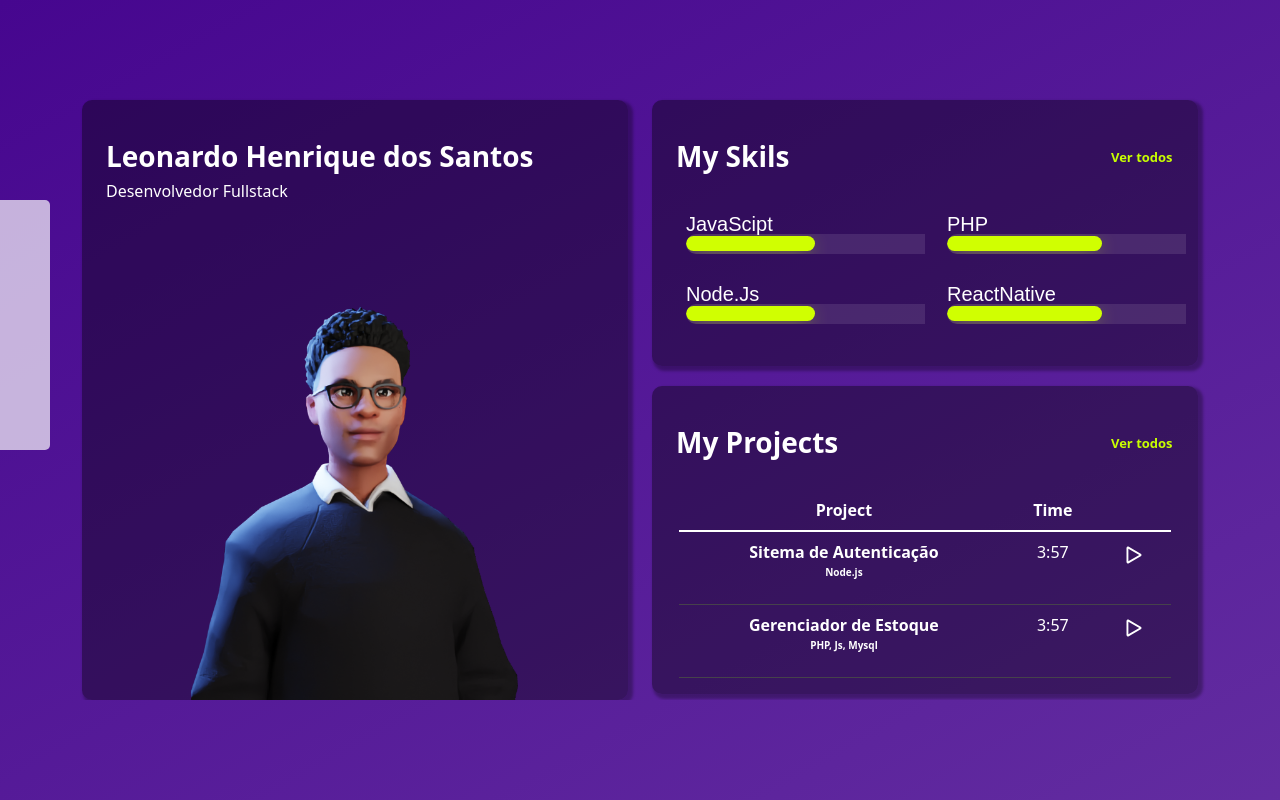
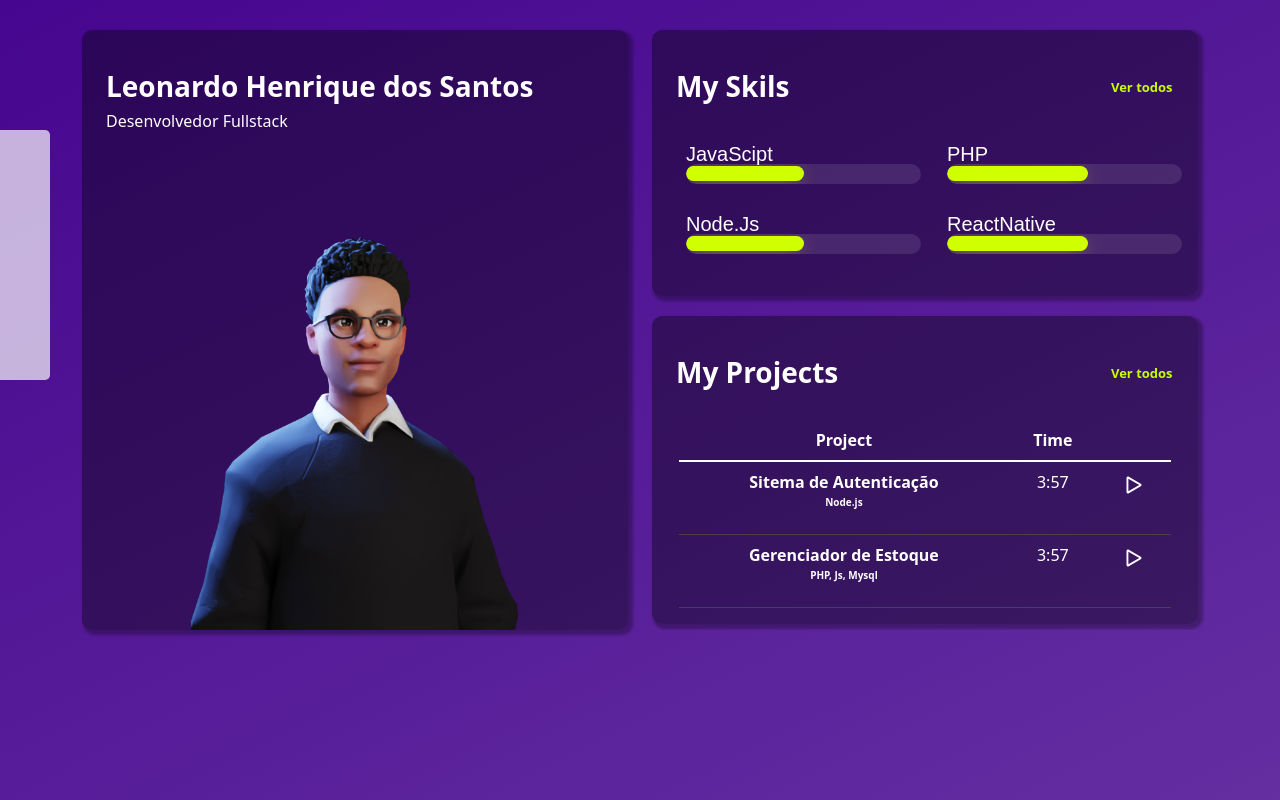
Before and after one commit to le0henr1que/my-potifolio, a PHP site: page /page.html in a window 1280 px wide. Run offline with PHP 8.4, Linux system fonts and the light colour scheme.

Commit message:
alter marin

```diff
--- a/css/css.css
+++ b/css/css.css
@@ -511,7 +511,7 @@
     position: absolute;
     display: flex;
     height: 20px;
-    width: 55%;
+    width: 50%;
     margin-top: 30px;
     margin-left: 10px;
 
--- a/page.html
+++ b/page.html
@@ -13,7 +13,9 @@
     <style>
         *{
 
-            overflow: hidden;        }
+            overflow: visible;
+
+         }
 
     </style>
 </head>
@@ -219,7 +221,7 @@
         <img class="avatar" id="av1" >
         <p class="visitor" style="font-size: 20px;"></p>
     </div>
-    <div class="container">
+    <div class="container" style=" margin-top: -70px;">
         <div class="row">
             <div class="col-sm-6">
                 <div class="baner">
```
